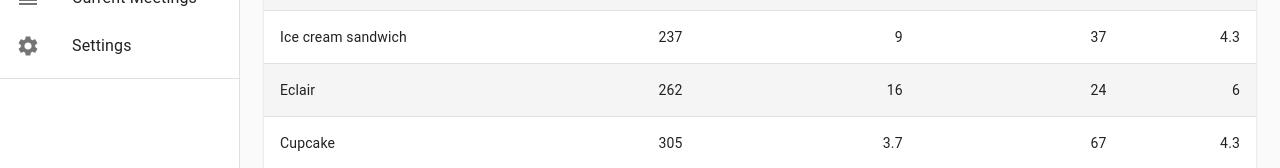
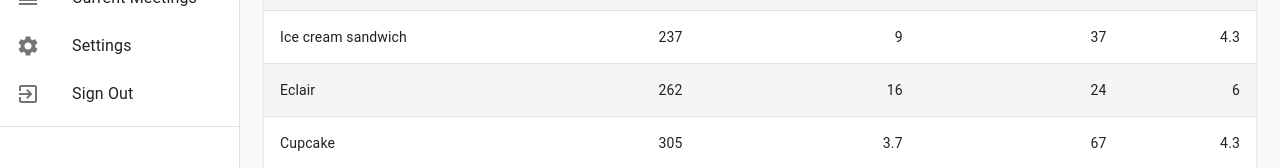
Before and after one commit to noahplautz/meeting-scheduler, a React (Create React App) app: page / in a window 1280 px wide. Shown: the part 195-363 px from the top of the page. Built offline with nearby package versions, Linux system fonts and the light colour scheme.

Commit message:
Added Sign out on nav bar

```diff
--- a/src/index.js
+++ b/src/index.js
@@ -10,7 +10,7 @@ ReactDOM.render(
   <React.StrictMode>
     {/* <App /> */}
     {/* <SignIn /> */}
-    <Dashboard />
+    {<Dashboard />}
   </React.StrictMode>,
   document.getElementById('root')
 );
--- a/src/listItems.js
+++ b/src/listItems.js
@@ -11,6 +11,7 @@ import LayersIcon from '@material-ui/icons/Layers';
 import SettingsIcon from '@material-ui/icons/Settings';
 import CalendarTodayIcon from '@material-ui/icons/CalendarToday';
 import CalendarViewDayIcon from '@material-ui/icons/CalendarViewDay';
+import ExitToAppIcon from '@material-ui/icons/ExitToApp';
 
 export const mainListItems = (
   <div>
@@ -52,6 +53,12 @@ export const mainListItems = (
       </ListItemIcon>
       <ListItemText primary="Settings"/>
     </ListItem>
+    <ListItem button>
+          <ListItemIcon>
+            <ExitToAppIcon />
+          </ListItemIcon>
+          <ListItemText primary="Sign Out"/>
+        </ListItem>
   </div>
 );
 
```
